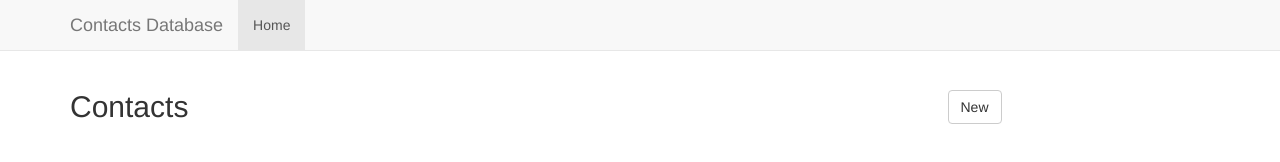
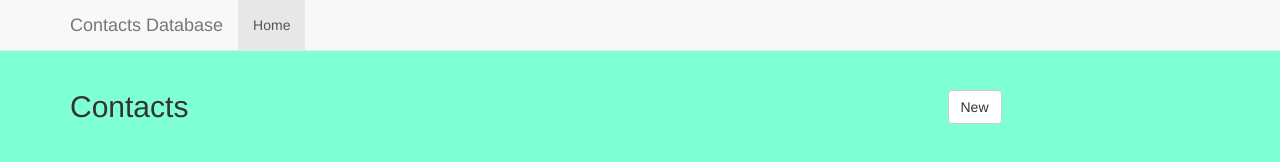
Before and after one commit to skyfall823/project, a website: page public/index.html in a window 1280 px wide. Drawn offline with nearby package versions, Linux system fonts and the light colour scheme; some packages are replaced by stand-ins of ours; no server answers.

Commit message:
update color

```diff
--- a/public/index.html
+++ b/public/index.html
@@ -19,7 +19,7 @@
       body {
         min-height: 2000px;
         padding-top: 70px;
-        background color: #3cb371;
+        background-color:aquamarine;
       }
     </style>
 
```
